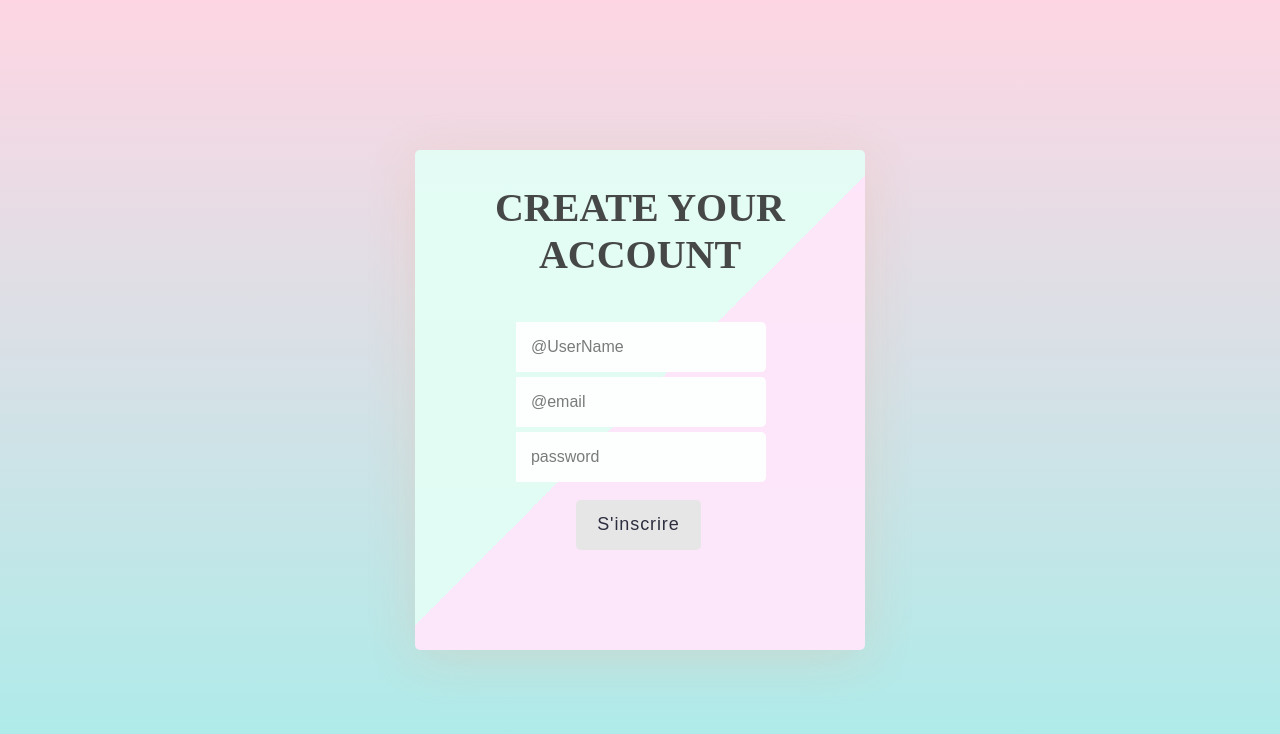
After one commit to WeedWorm075/final_36h, a CodeIgniter app: page /L2/index.php/welcome/formInscription in a window 1280 px wide. The commit adds this page. Shown: the top 734 px of the page. Run offline with CodeIgniter, Linux system fonts and the light colour scheme.

Commit message:
affichage

```diff
--- a/ProjectFinal/application/controllers/Welcome.php
+++ b/ProjectFinal/application/controllers/Welcome.php
@@ -88,4 +88,9 @@ class Welcome extends CI_Controller {
 	{
 		$this->load->view('Login');
 	}
+
+	public function formInscription()
+	{
+		$this->load->view('Inscription');
+	}
 }
--- /dev/null
+++ b/ProjectFinal/application/views/Inscription.php
@@ -0,0 +1,27 @@
+<!DOCTYPE html>
+<html>
+    <head>
+        <link rel="stylesheet" type="text/css" href="../assets/inscription.css">
+    </head>
+    <body>
+        <div class="overlay">
+            <form action="" method="">
+                <div class="con">
+                    <header class="head-form">
+                        <h2>CREATE YOUR ACCOUNT</h2>
+                    </header>
+                    <br>
+                    <div class="field-set">
+                        <input class="form-input" type="text" name="user" id="txt-input" placeholder="@UserName">
+                        <br>
+                        <input class="form-input" type="text" name="email" id="txt-input" placeholder="@email">
+                        <br>
+                        <input class="form-input" type="password" name="mdp" id="txt-input" placeholder="password">
+                        <br>
+                        <input class="log-in" type="submit" value="S'inscrire"/>
+                    </div>
+                </div>
+            </form>
+        </div>
+    </body>
+</html>
--- a/ProjectFinal/application/views/Login.php
+++ b/ProjectFinal/application/views/Login.php
@@ -20,7 +20,7 @@
                         <input class="log-in" type="submit" value="LOGIN"/>
                     </div>
                     <div class="other">
-                        <button class="btn submits sign-up"><a href="">Sign Up</a></button>
+                        <button class="btn submits sign-up"><a href="<?php echo site_url("welcome/formInscription"); ?>">Sign Up</a></button>
                     </div>
                 </div>
             </form>
--- /dev/null
+++ b/ProjectFinal/assets/inscription.css
@@ -0,0 +1,122 @@
+* {
+    padding: 0;
+    margin: 0;
+    box-sizing: border-box;
+}
+
+.overlay{
+    margin-top: 150px;
+}
+
+body {
+    background-image: linear-gradient(-225deg,#E3FDF5 0%,#FFE6FA 100%);
+    background-image: linear-gradient(to top,#a8edea 0%,#fed6e3 100%);
+    background-attachment: fixed;
+    background-repeat: no-repeat;
+    font-family: 'Vibur',cursive;
+    font-family: 'Abel',sans-serif;
+    opacity: .95;
+}
+
+form {
+    width: 450px;
+    min-height: 500px;
+    height: auto;
+    border-radius: 5px;
+    margin: 2% auto;
+    box-shadow: 0 9px 50px hsla(20, 67%, 75%, 0.31);
+    padding: 2%;
+    background-image: linear-gradient(-225deg,#E3FDF5 50%,#FFE6FA 50%);
+}
+
+form .con{
+    display: -webkit-flex;
+    display: flex;
+    -webkit-justify-content:space-arround;
+    justify-content: space-around;
+    -webkit-flex-wrap:wrap;
+    flex-wrap: wrap;
+    margin: 0 auto;
+}
+
+header {
+    margin: 2% auto 10% auto;
+    text-align: center;
+}
+
+header h2 {
+    font-size: 250%;
+    font-family: 'Playfair Display',serif;
+    color: #3e403f;
+}
+
+header p {
+    letter-spacing: 0.05em;
+}
+
+input[class="form-input"]{
+    width: 240px;
+    height: 50px;
+    margin-top: 2%;
+    padding: 15px;
+
+    font-size: 16px;
+    font-family: 'Abel',sans-serif;
+    color: #5E6472;
+    outline: none;
+    border:none;
+    border-radius: 0px 5px 5px 0px;
+    transition: 0.2s linear;
+}
+
+input[id="txt-input"]{
+    width: 250px;
+}
+
+input:focus{
+    transform: translateX(-2px);
+    border-radius: 5px;
+}
+
+.log-in{
+    display: inline-block;
+    color: #252537;
+    width: 125px;
+    height: 50px;
+    padding: 0 20px;
+    background: rgb(233, 230, 230);
+    border-radius: 5px;
+    outline: none;
+    border: none;
+    cursor: pointer;
+    text-align: center;
+    transition: all 0.2s linear;
+    margin: 7% auto;
+    letter-spacing: 0.05em;
+    font-size: large;
+    margin-left: 60px;
+}
+
+.submits {
+    width: 108%;
+    display: inline-block;
+    /* float: left; */
+    margin-left: 2%;
+    font-size: 20px;
+}
+
+.sign-up{
+    background: #B8F2E6;
+}
+
+a{
+    text-decoration: none;
+}
+
+button:hover{
+    animation: ani9 0.4s ease-in-out infinite alternate;
+}
+
+.field-set{
+    margin-left: -145px;
+}
```
